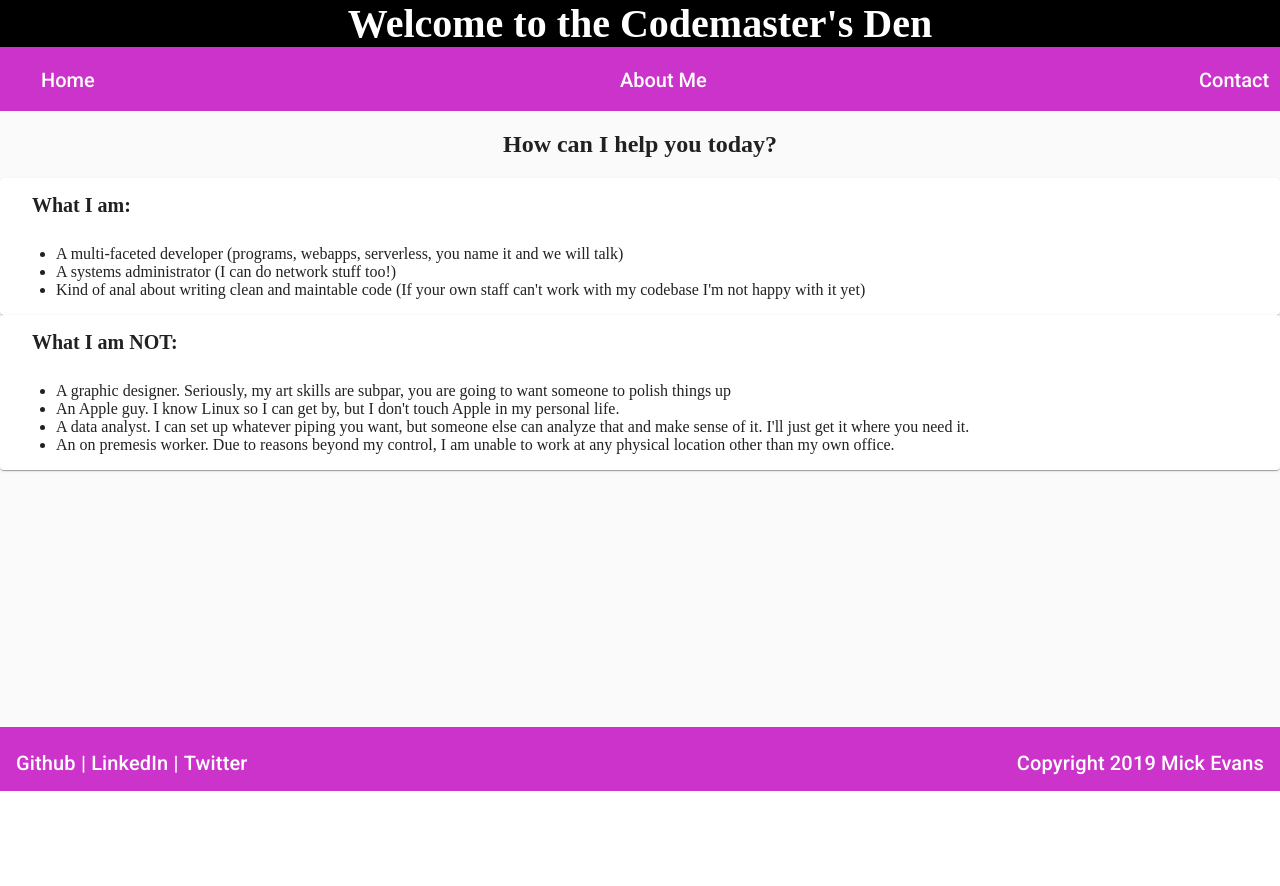
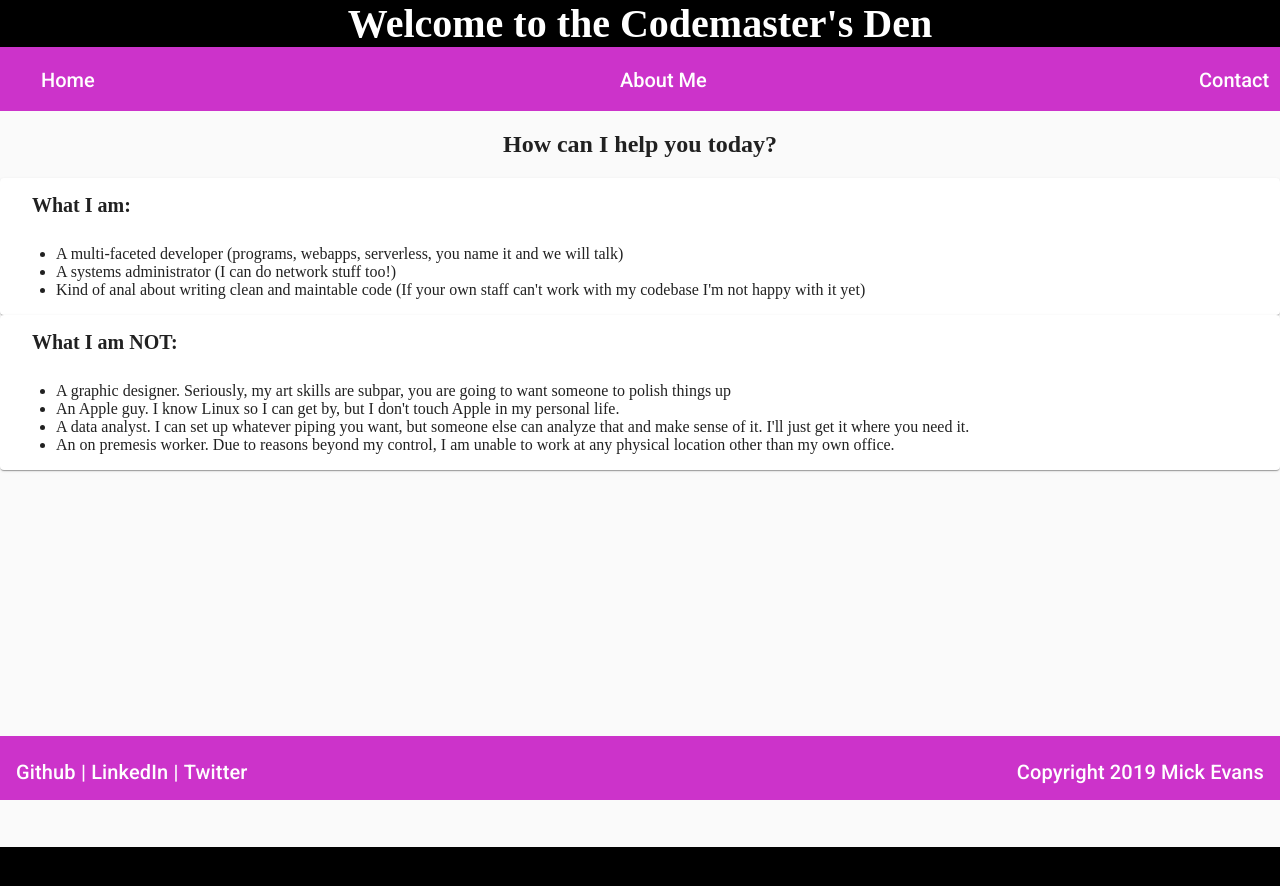
Before and after one commit to codemastermick/devPortfolio, an Angular app: page /home in a window 1280 px wide. Shown: the top 886 px of the page. Before the commit the page ends 800 px from the top, so only its background shows below. Built offline with nearby package versions, Linux system fonts and the light colour scheme.

Commit message:
style: increase page height

```diff
--- a/src/app/app.component.scss
+++ b/src/app/app.component.scss
@@ -24,7 +24,7 @@ mat-sidenav-container,
 mat-sidenav-content,
 mat-sidenav {
   // pick up theme colour here maybe?
-  height: 85vh;
+  height: 100vh;
 }
 
 mat-sidenav {
```
